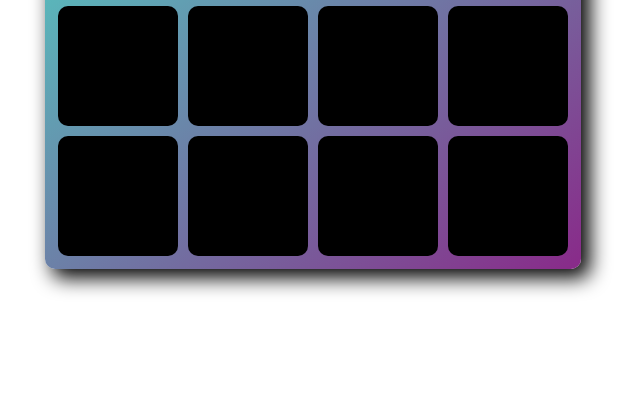
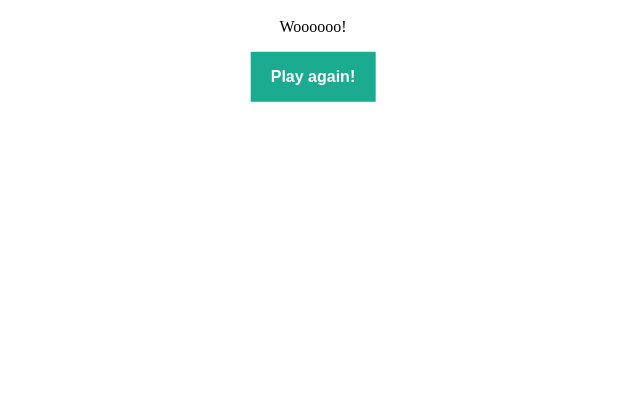
Before and after one commit to fespinosa-dev/memory-game, a plain HTML site: page index.html in a window 1280 px wide. Shown: the part 397-800 px from the top of the page, without its empty margins (327-967 px from the left). Drawn offline with nearby package versions, Linux system fonts and the light colour scheme; a web font is replaced by a local one.

Commit message:
style play again button

```diff
--- a/css/styles.css
+++ b/css/styles.css
@@ -59,7 +59,7 @@ h1 {
 }
 
 .winning-panel {
-  display: none;
+  display: block;
   position: fixed;
   z-index: 1;
   left: 0;
@@ -76,3 +76,13 @@ h1 {
   left: 50%;
   transform: translate(-50%, -50%);
 }
+
+.winning-content .play-again-btn {
+  background-color: #1aab91;
+  color: white;
+  font-weight: bold;
+  border: none;
+  width: 125px;
+  height: 50px;
+  cursor: pointer;
+}
--- a/index.html
+++ b/index.html
@@ -35,7 +35,7 @@
       <h1>Congratulations! You Won!</h1>
       <p>With 17 moves and 1 Starts</p>
       <p>Woooooo!</p>
-      <button type="button" name="play-again">Play again!</button>
+      <button class="play-again-btn" type="button">Play again!</button>
     </div>
 
   </div>
```
